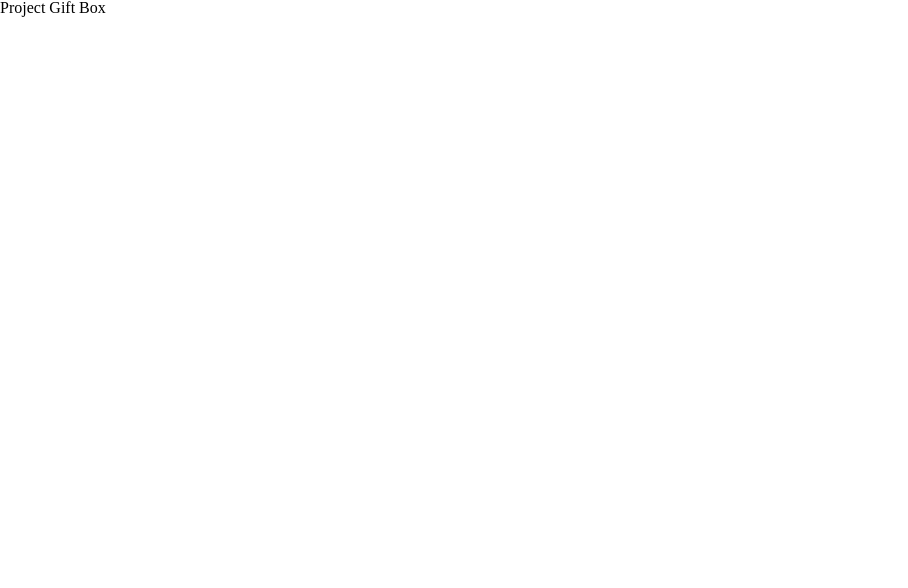
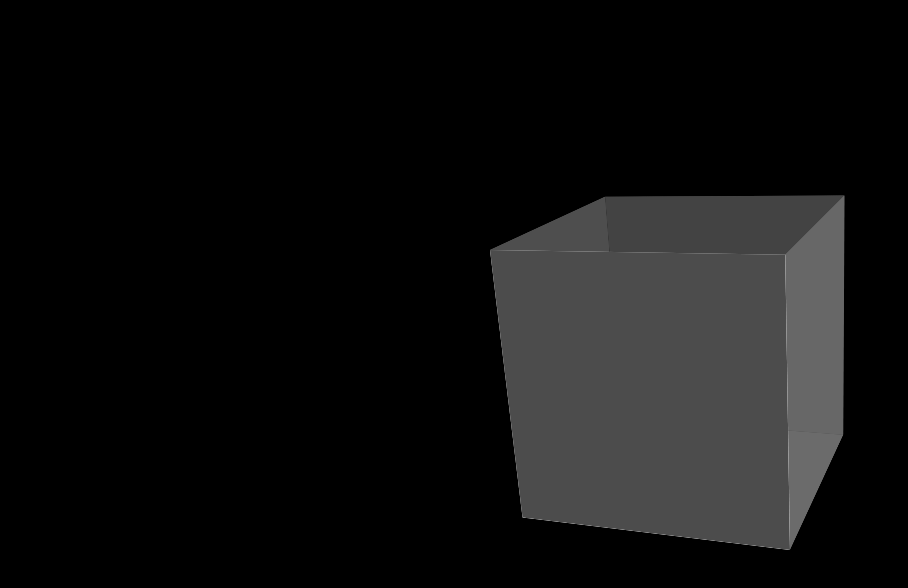
Before and after one commit to formegusto/project-giftbox, a React (Create React App) app: page / in a window 1280 px wide. Shown: the top 588 px of the page, without its empty margins (0-908 px from the left). Built offline with nearby package versions, Linux system fonts and the light colour scheme.

Commit message:
box init

```diff
--- a/package.json
+++ b/package.json
@@ -10,9 +10,11 @@
     "@types/node": "^12.0.0",
     "@types/react": "^17.0.0",
     "@types/react-dom": "^17.0.0",
+    "@types/styled-components": "^5.1.9",
     "react": "^17.0.1",
     "react-dom": "^17.0.1",
     "react-scripts": "4.0.3",
+    "styled-components": "^5.2.1",
     "typescript": "^4.1.2",
     "web-vitals": "^1.0.1"
   },
--- a/public/index.html
+++ b/public/index.html
@@ -24,7 +24,7 @@
       work correctly both with client-side routing and a non-root public URL.
       Learn how to configure a non-root public URL by running `npm run build`.
     -->
-    <title>React App</title>
+    <title>GiftBox</title>
   </head>
   <body>
     <noscript>You need to enable JavaScript to run this app.</noscript>
--- a/src/App.tsx
+++ b/src/App.tsx
@@ -1,11 +1,11 @@
 import React from 'react';
+import GiftRoomComponent from './components/GiftRoomComponent';
 
 function App() {
   return (
-    <>
-      Project Gift Box
-    </>
+    <GiftRoomComponent />
   );
 }
 
+
 export default App;
--- /dev/null
+++ b/src/components/GiftRoomComponent.tsx
@@ -0,0 +1,141 @@
+import React from 'react';
+import styled from 'styled-components';
+
+function GiftRoomComponent() {
+    return (
+        <GiftRoomBlock>
+            <GiftBoxBlock>
+                <BoxOne/>
+                <BoxTwo/>
+                <BoxThree/>
+                <BoxFour/>
+                <BoxFive/>
+                <BoxSix/>
+            </GiftBoxBlock>
+        </GiftRoomBlock>
+    );
+}
+
+const GiftRoomBlock = styled.div`
+    display: flex;
+    justify-content: center;
+    align-items: center;
+
+    position: fixed;
+    left: 0;
+    top: 0;
+
+    width: 100vw;
+    height: 100vh;
+
+    background-color: rgb(0,0,0);
+
+    perspective: 1000px;
+`;
+
+const GiftBoxBlock = styled.div`
+    position: relative;
+
+    width: 300px;
+    height: 300px;
+
+    background-color: rgb(255,255,255);
+    transform: rotate3d(1,1,0, -30deg);
+    transform-style: preserve-3d;
+`;
+
+const BoxOne = styled.div`
+    position: absolute;
+    left: 50%;
+    top: 50%;
+
+    margin: -150px -150px 0;
+
+    width: 300px;
+    height: 300px;
+
+    background-color: rgba(0,0,0,.7);
+`;
+
+const BoxTwo = styled.div`
+    position: absolute;
+    left: 50%;
+    top: 50%;
+
+    margin: -150px -150px 0;
+
+    width: 300px;
+    height: 300px;
+
+    transform: rotateX(-90deg);
+    transform-origin: 50% 0;
+
+    background-color: rgba(51, 51, 51, .7);
+`;
+
+const BoxThree = styled.div`
+    position: absolute;
+    left: 50%;
+    top: 50%;
+
+    margin: -150px -150px 0;
+
+    width: 300px;
+    height: 300px;
+
+    transform: rotateY(-90deg);
+    transform-origin: 100% 0;
+
+    background-color: rgba(102, 102, 102, .7);
+`;
+
+const BoxFour = styled.div`
+    position: absolute;
+    left: 50%;
+    top: 50%;
+
+    margin: -150px -150px 0;
+
+    width: 300px;
+    height: 300px;
+
+    transform: translateZ(-300px);
+
+    background-color: rgba(153, 153, 153, .7);
+`;
+
+const BoxFive = styled.div`
+    position: absolute;
+    left: 50%;
+    top: 50%;
+
+    margin: -150px -150px 0;
+
+    width: 300px;
+    height: 300px;
+
+    transform: rotateX(90deg);
+    transform-origin: 50% 100%;
+
+    background-color: rgba(170, 170, 170, .7);
+`;
+
+const BoxSix = styled.div`
+    position: absolute;
+    left: 50%;
+    top: 50%;
+
+    margin: -150px -150px 0;
+
+    width: 300px;
+    height: 300px;
+
+    transform: rotateY(90deg);
+    transform-origin: 0 50%;
+
+    background-color: rgba(204, 204, 204, .7);
+`;
+
+
+
+export default GiftRoomComponent;
```
Also changed, not shown: src/containers/GiftRoomContainer.tsx (added, +10 -0 lines), 1 other file (tests, documents, lock files or other folders).
